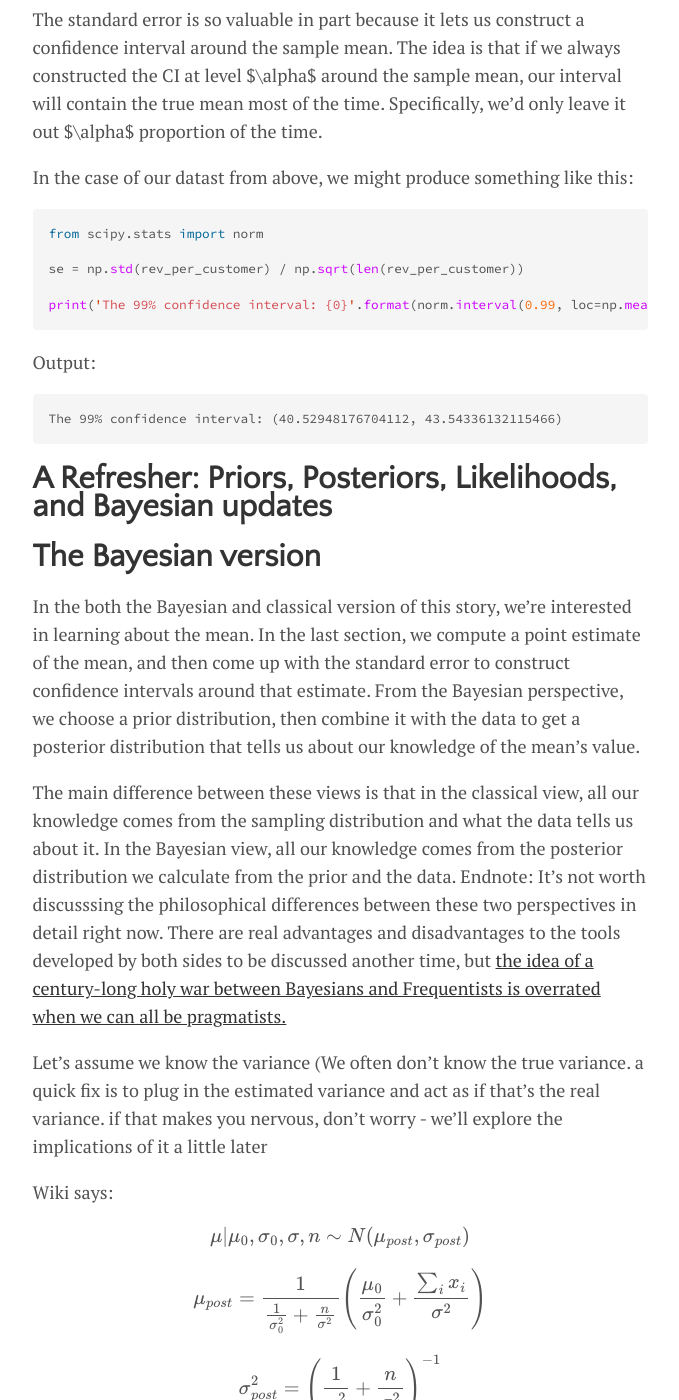
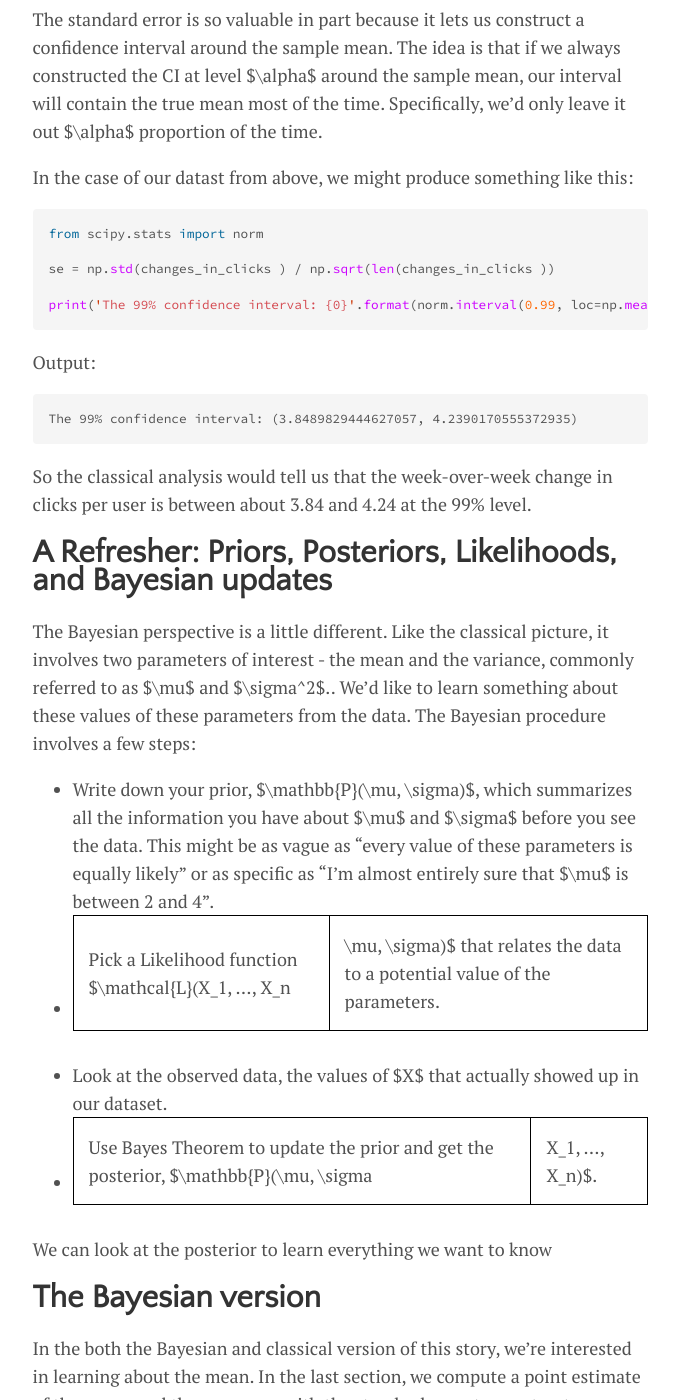
Before and after one commit to lmc2179/lmc2179.github.io, a Jekyll site: the page built from drafts/bayes_norm.md, in a window 1280 px wide and 1400 px high, scrolled down 3054 px. Shown: the whole window, without its empty margins (300-979 px from the left). Built offline with Jekyll 4.4.1, drawn with Linux system fonts in a browser that asks for light colours; formulas are drawn with MathJax 3.

Commit message:
Update bayes_norm.md

````diff
--- a/drafts/bayes_norm.md
+++ b/drafts/bayes_norm.md
@@ -40,17 +40,27 @@ In the case of our datast from above, we might produce something like this:
 ```python
 from scipy.stats import norm
 
-se = np.std(rev_per_customer) / np.sqrt(len(rev_per_customer))
+se = np.std(changes_in_clicks ) / np.sqrt(len(changes_in_clicks ))
 
-print('The 99% confidence interval: {0}'.format(norm.interval(0.99, loc=np.mean(rev_per_customer), scale=se)))
+print('The 99% confidence interval: {0}'.format(norm.interval(0.99, loc=np.mean(changes_in_clicks ), scale=se)))
 ```
 
 Output:
 ```
-The 99% confidence interval: (40.52948176704112, 43.54336132115466)
+The 99% confidence interval: (3.8489829444627057, 4.2390170555372935)
 ```
 
+So the classical analysis would tell us that the week-over-week change in clicks per user is between about 3.84 and 4.24 at the 99% level.
+
 # A Refresher: Priors, Posteriors, Likelihoods, and Bayesian updates
+
+The Bayesian perspective is a little different. Like the classical picture, it involves two parameters of interest - the mean and the variance, commonly referred to as $\mu$ and $\sigma^2$.. We'd like to learn something about these values of these parameters from the data. The Bayesian procedure involves a few steps:
+- Write down your prior, $\mathbb{P}(\mu, \sigma)$, which summarizes all the information you have about $\mu$ and $\sigma$ before you see the data. This might be as vague as "every value of these parameters is equally likely" or as specific as "I'm almost entirely sure that $\mu$ is between 2 and 4".
+- Pick a Likelihood function $\mathcal{L}(X_1, ..., X_n | \mu, \sigma)$ that relates the data to a potential value of the parameters.
+- Look at the observed data, the values of $X$ that actually showed up in our dataset.
+- Use Bayes Theorem to update the prior and get the posterior, $\mathbb{P}(\mu, \sigma | X_1, ..., X_n)$.
+
+We can look at the posterior to learn everything we want to know
 
 # The Bayesian version
 
````
